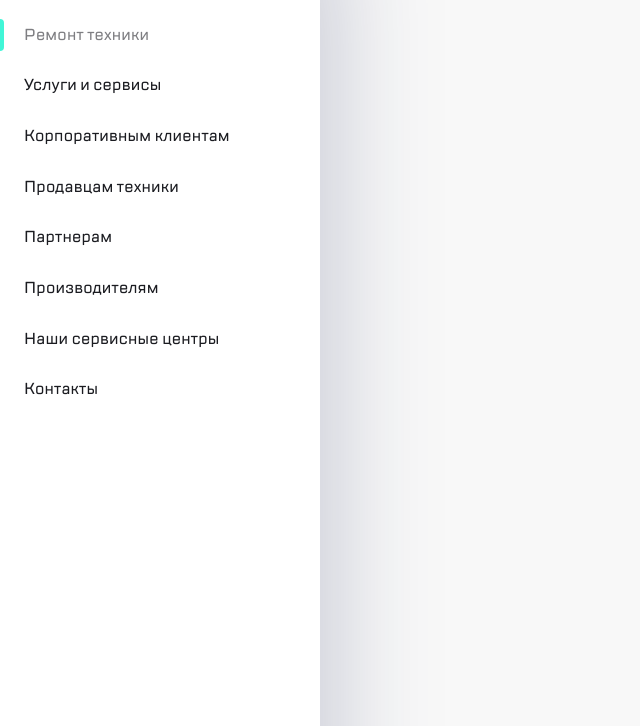
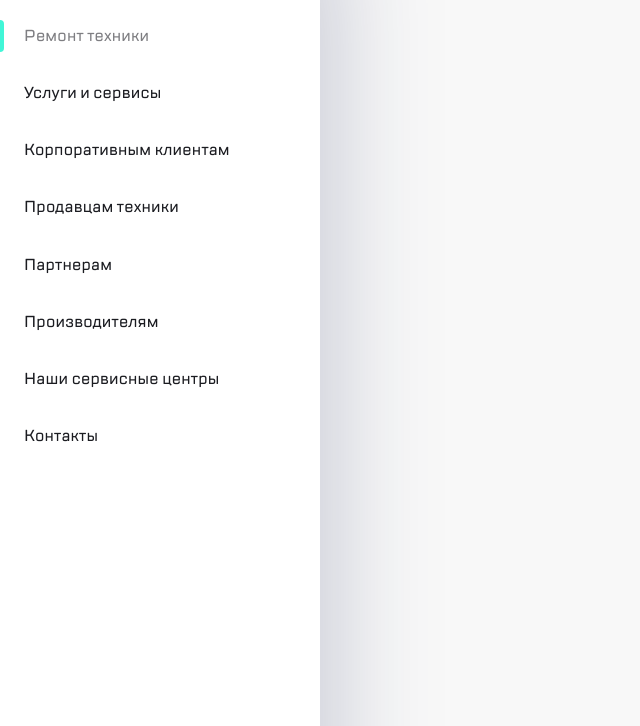
Before and after one commit to Nuadire/mvp, a website: page menu.html in a window 1280 px wide. Shown: the part 74-800 px from the top of the page, without its empty margins (0-640 px from the left). Drawn offline with Linux system fonts and the light colour scheme.

Commit message:
menu fix nav

```diff
--- a/menu.css
+++ b/menu.css
@@ -25,18 +25,36 @@
 }
 
 .main-menu {
-    height: 432px;
+    /* 768+ */
+    height: 480px;
+    /* 768- */
+    /* height: 408px; */
     display: flex;
     flex-direction: column;
     justify-content: space-evenly;
-    align-items: flex-start;
+    align-items: stretch;
+    margin:0;
+    padding: 0;
+    list-style: none;
 }
 .menu-positioner__main-menu {
     margin-bottom: auto;
 }
 
-.main-menu__item,
+.main-menu__item {
+    padding: 5px 0;
+}
+/* спросить! */
+.main-menu__item {
+    display: block;
+    text-decoration: none;
+    font-size: 16px;
+    line-height: 24px;
+    color: #1B1C21;
+    font-weight: 500;
+}
 .toggle-lang__item {
+    display: block;
     text-decoration: none;
     font-size: 16px;
     line-height: 24px;
@@ -44,8 +62,8 @@
     font-weight: 500;
 }
 
-.main-menu__item:focus,
-.toggle-lang__item:focus {
+.focus:focus,
+.focus:focus {
     outline: none;
     /* спросить! */
     border-radius: 4px;
@@ -82,15 +100,18 @@
 }
 
 .togle-lang {
+    margin:0;
+    padding: 0;
+    list-style: none;
     display: flex;
     justify-content: start;
 }
 
 .footer__togle-lang {
     margin-top: 40px;
-    /* margin-top: 8px; */
 }
 
 .toggle-lang__item {
     margin-right: 7px;
+
 }
--- a/menu.html
+++ b/menu.html
@@ -29,16 +29,16 @@
                 </a>
             </div>
         </header>
-        <div class="main-menu menu-positioner__main-menu">
-            <a href="#" class="main-menu__item main-menu__item--active">Ремонт техники</a>
-            <a href="#" class="main-menu__item">Услуги и сервисы</a>
-            <a href="#" class="main-menu__item">Корпоративным клиентам</a>
-            <a href="#" class="main-menu__item">Продавцам техники</a>
-            <a href="#" class="main-menu__item">Партнерам</a>
-            <a href="#" class="main-menu__item">Производителям</a>
-            <a href="#" class="main-menu__item">Наши сервисные центры</a>
-            <a href="#" class="main-menu__item">Контакты</a>
-        </div>
+        <ul class="main-menu menu-positioner__main-menu">
+            <li class="main-menu__li"><a href="#" class="main-menu__item main-menu__item--active focus">Ремонт техники</a></li>
+            <li class="main-menu__li"><a href="#" class="main-menu__item focus">Услуги и сервисы</a></li>
+            <li class="main-menu__li"><a href="#" class="main-menu__item focus">Корпоративным клиентам</a></li>
+            <li class="main-menu__li"><a href="#" class="main-menu__item focus">Продавцам техники</a></li>
+            <li class="main-menu__li"><a href="#" class="main-menu__item focus">Партнерам</a></li>
+            <li class="main-menu__li"><a href="#" class="main-menu__item focus">Производителям</a></li>
+            <li class="main-menu__li"><a href="#" class="main-menu__item focus">Наши сервисные центры</a></li>
+            <li class="main-menu__li"><a href="#" class="main-menu__item focus">Контакты</a></li>
+        </ul>
         <footer class="footer">
             <div class="contact-info">
                 <div class="connection contact-info__connection">
@@ -56,13 +56,23 @@
                 <div class="contact-info__mail">mail@cps.com</div>
                 <div class="contact-info__phone-number"><strong>8 800 890 8900</strong></div>
             </div>
-            <div class="togle-lang footer__togle-lang">
-                <a href="#" class="toggle-lang__item toggle-lang__item--active">RU</a>
-                <a href="#" class="toggle-lang__item">EN</a>
-                <a href="#" class="toggle-lang__item">CH</a>
-            </div>
+            <ul class="togle-lang footer__togle-lang">
+                <li class="togle-lang__li"><a href="#" class="toggle-lang__item toggle-lang__item--active  focus">RU</a></li>
+                <li class="togle-lang__li"><a href="#" class="toggle-lang__item focus">EN</a></li>
+                <li class="togle-lang__li"><a href="#" class="toggle-lang__item focus">CH</a></li>
+            </ul>
         </footer>
     </div>
 </body>
 
 </html>
+
+<div class="box-social">
+    <h1 class="box-social__h1"></h1>
+    <p class="box-social__text"></p>
+    <div class="box-social__container">
+        <a href="#" class="box-social__item"></a>
+        <a href="#" class="box-social__item"></a>
+        <a href="#" class="box-social__item"></a>
+    </div>
+</div>
```
